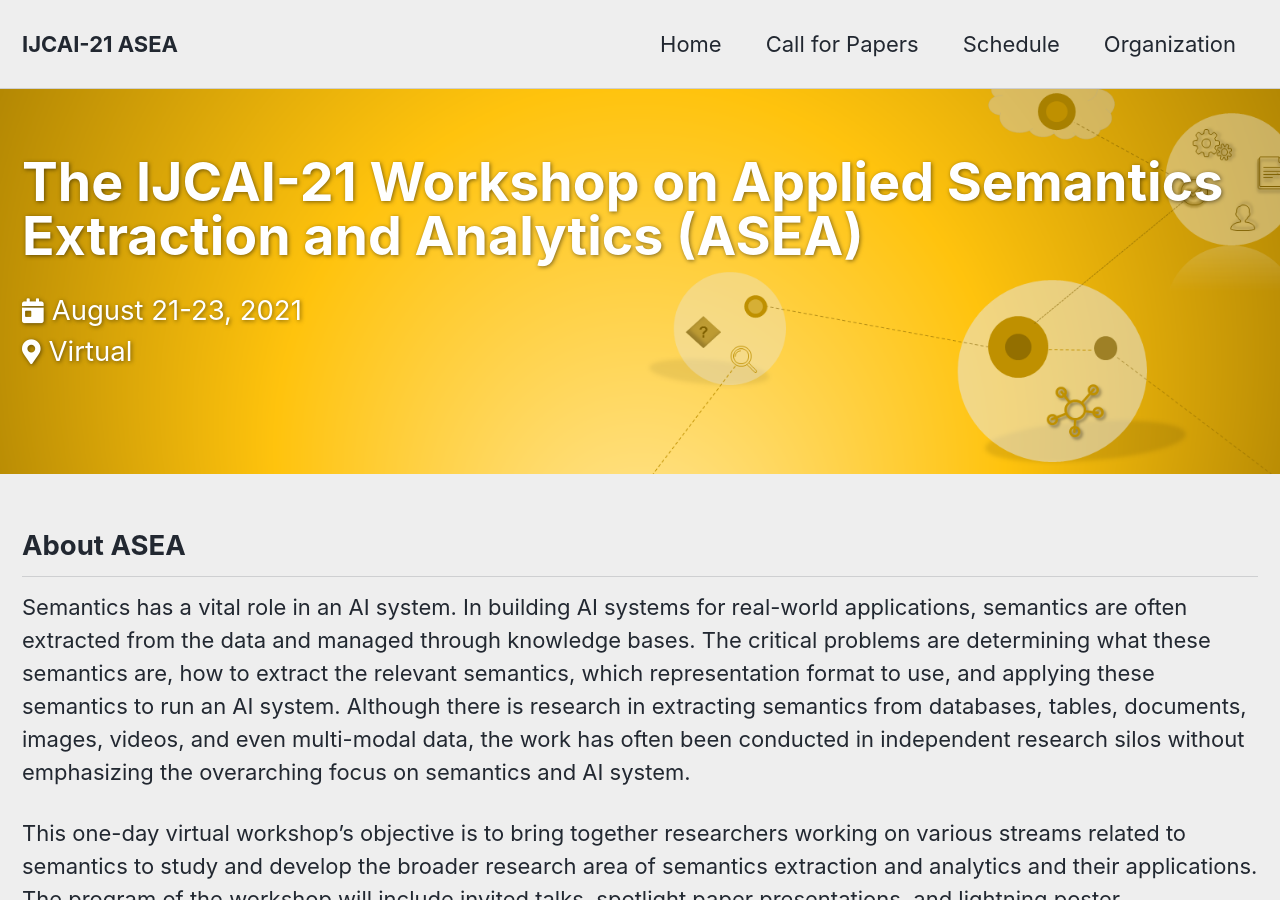
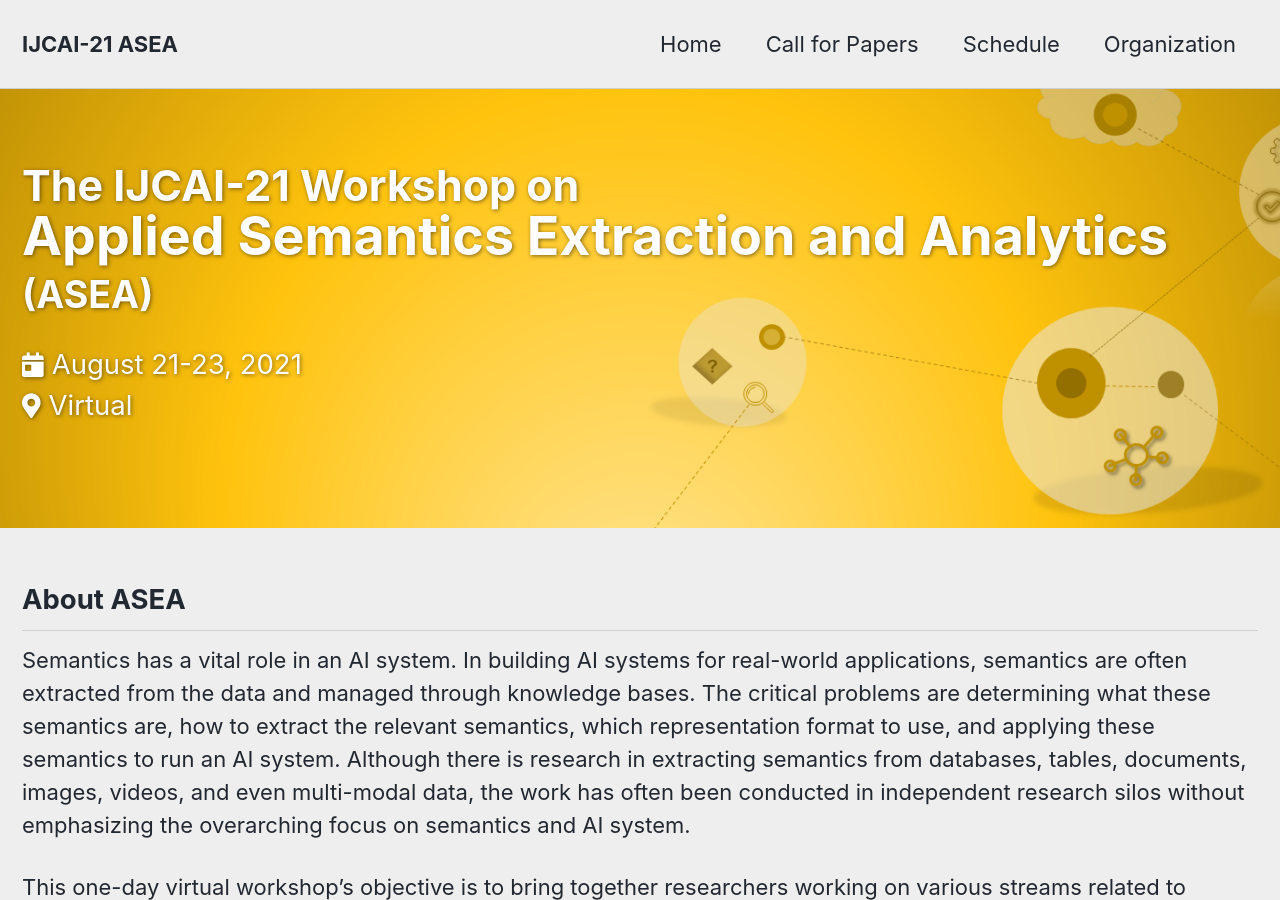
Before and after one commit to asea2021/ijcai-asea2021, a Jekyll site: the page built from _pages/home.md, in a window 1280 px wide and 900 px high. Built offline with Jekyll 4.4.1, drawn with Linux system fonts in a browser that asks for light colours; cached includes are drawn as plain includes.

Commit message:
Title format

```diff
--- a/_pages/home.md
+++ b/_pages/home.md
@@ -1,5 +1,5 @@
 ---
-title: "The IJCAI-21 Workshop on Applied Semantics Extraction and Analytics (ASEA)"
+title: '<span style="font-size:80%;">The IJCAI-21 Workshop on </span><br>Applied Semantics Extraction and Analytics  <span style="font-size:70%;">(ASEA)</span>'
 layout: splash
 hidden: true
 permalink: /
```
Also changed, not shown: _pages/call_for_papers.md (+1 -1 lines), _pages/organizers.md (+1 -1 lines), _pages/schedule.md (+1 -1 lines).
